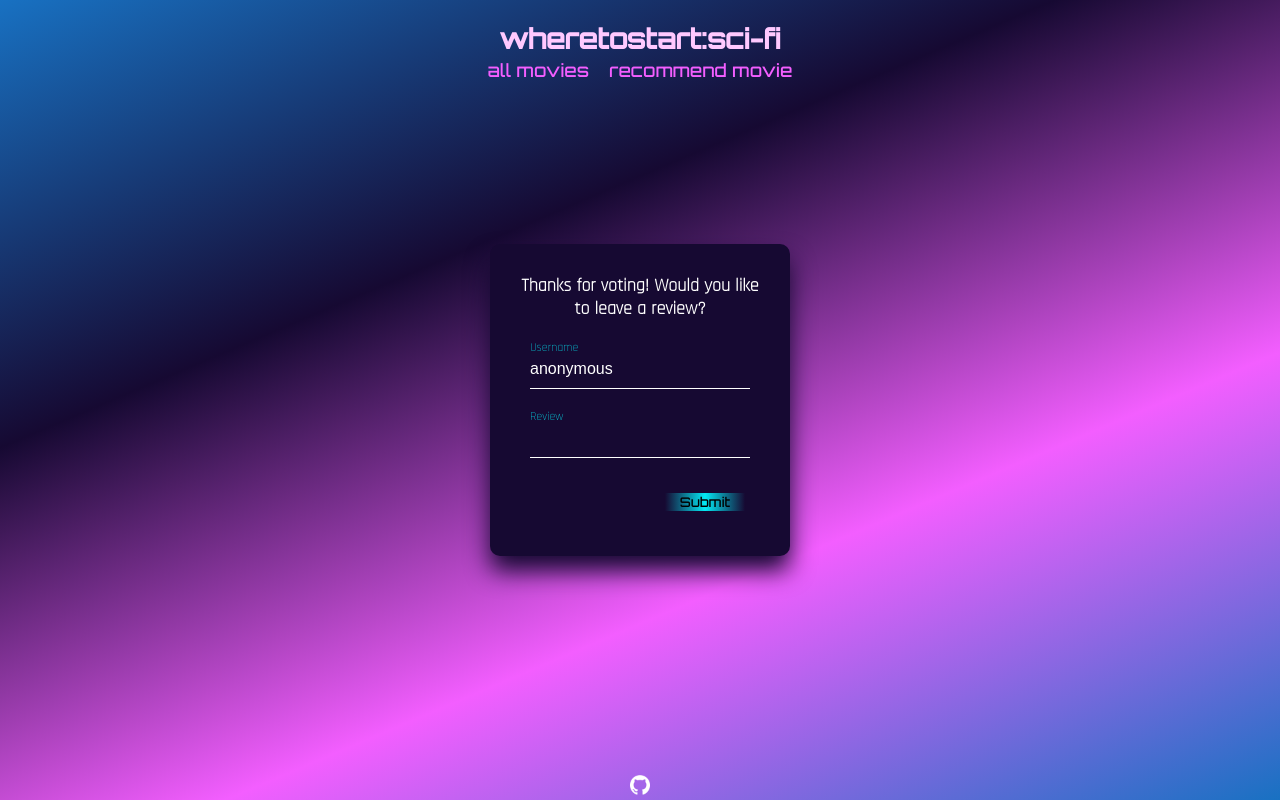
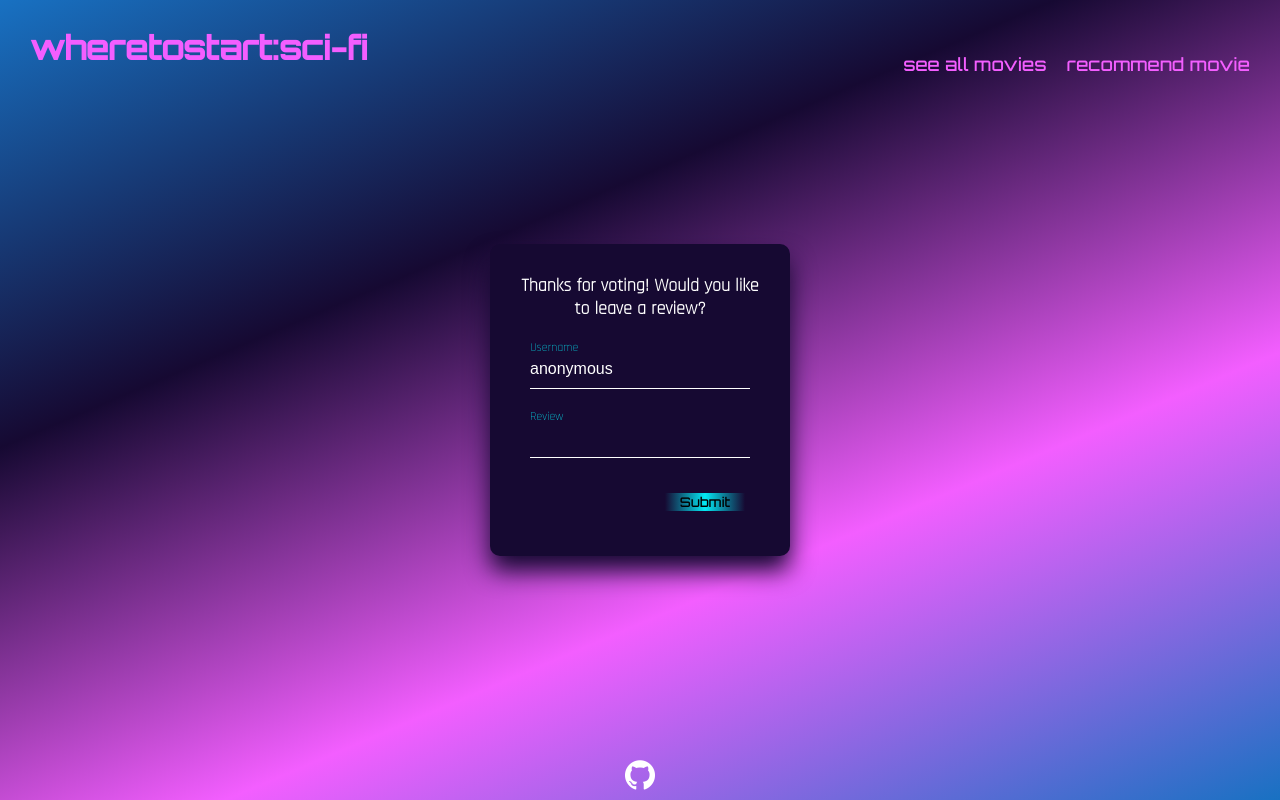
Before and after one commit to jesschoe/wheretostart, a React (Create React App) app in the folder client/: page /movies/1/review in a window 1280 px wide. Built offline with nearby package versions, Linux system fonts and the light colour scheme; no server answers.

Commit message:
update ombd URLs

```diff
--- a/client/src/App.css
+++ b/client/src/App.css
@@ -32,7 +32,6 @@ Link {
 nav {
   display: flex;
   flex-direction: column;
-  justify-content: space-between;
   font-family: 'Orbitron', sans-serif;
   background-color: transparent;
   color: #F35EFF;
@@ -53,7 +52,6 @@ nav {
 }
 
 footer {
-  height: 2em;
   background-color: transparent;
   flex: 0 0 auto;
   height: 30px;
@@ -85,7 +83,7 @@ footer img {
   display: flex;
   flex-direction: column;
   justify-content: space-between;
-  margin: 20px;
+  margin: 60px 30px 30px 30px;
   width: 140px;
   height: 230px;
   background-color: #160932;
@@ -93,6 +91,22 @@ footer img {
   box-shadow: 0 8px 6px -3px black;
 }
 
+.rank {
+  align-self: flex-end;
+  color: #160932;
+  background-color: #FFA671;
+  font-weight: bold;
+  font-size: 1em;
+  width: 60px;
+  opacity: .95;
+  margin: -15px;
+  transform: skewY(10deg);
+  box-shadow: 5px 5px 5px;
+}
+
+.rank h3 {
+  transform: skewY(-10deg);
+}
 .details {
   background-color: #640E7D;
   color: #D1FDFF;
@@ -236,50 +250,6 @@ i:hover {
   color: white;
 }
 
-.rank {
-  color: #160932;
-  background-color: #FFA671;
-  font-weight: bold;
-  font-size: 1em;
-  width: 60px;
-  opacity: .95;
-  margin: -15px;
-  transform: skewY(-7deg);
-  box-shadow: 5px 5px 5px;
-}
-
-.rank h3 {
-  transform: skewY(7deg);
-}
-
-@media only screen and (min-width: 500px) {
-  nav {
-    display: flex;
-    justify-content: space-between;
-    font-family: 'Orbitron', sans-serif;
-    background-color: transparent;
-    color: #F35EFF;
-    font-size: 1em;
-    padding: 0 0 10px 0;
-    flex: 0 0 auto;
-  }
-
-  .movie-card {
-    display: flex;
-    flex-direction: column;
-    justify-content: space-between;
-    margin: 20px;
-    width: 200px;
-    height: 330px;
-    background-color: #160932;
-    transform: skewY(-5deg);
-    box-shadow: 0 8px 6px -3px black;
-  }
-  .app-body {
-    max-width: 1050px;
-  }
-}
-
 input {
   width: 100%;
   padding: 10px 0;
@@ -299,3 +269,44 @@ label {
   color: #03e9f4;
   font-size: 12px;
 }
+
+@media only screen and (min-width: 500px) {
+  .movie-card {
+    display: flex;
+    flex-direction: column;
+    justify-content: space-between;
+    margin: 80px 40px 40px 40px;
+    width: 200px;
+    height: 330px;
+    background-color: #160932;
+    transform: skewY(-5deg);
+    box-shadow: 0 8px 6px -3px black;
+  }
+  .app-body {
+    max-width: 1050px;
+  }
+}
+
+@media only screen and (min-width: 1050px) {
+  nav {
+    display: flex;
+    flex-direction: row;
+    justify-content: space-between;
+    align-items: flex-end;
+    padding: 20px;
+    margin: -20px 0 20px 0;
+  }
+
+  footer {
+    height: 50px;
+  }
+
+  footer img {
+    width: 30px;
+    margin: 10px 0;
+  }
+
+  .site-name {
+    font-size: 1.2em;
+  }
+}
--- a/client/src/components/Carousel/Slider.css
+++ b/client/src/components/Carousel/Slider.css
@@ -13,7 +13,7 @@
 }
 
 .slide .movie-card {
-    margin: 20px auto;
+    margin: 50px auto;
     width: 250px;
     height: 400px;
 }
@@ -32,7 +32,6 @@
     color: #03e9f4;
 }
 
-
 .prev {
     top: 50%;
     left: 20px;
@@ -43,3 +42,22 @@
     right: 20px;
     transform: translateY(-60%);
 }
+
+@media only screen and (min-width: 1050px) {
+    .slider-container {
+        height: 750px;
+        position: relative;
+        overflow: hidden;
+    }
+
+    .slide {
+        width: 100%;
+        height: 100%;
+    }
+
+    .slide .movie-card {
+        margin: 50px auto;
+        width: 300px;
+        height: 520px;
+    }
+}
--- a/client/src/components/Navbar.jsx
+++ b/client/src/components/Navbar.jsx
@@ -4,9 +4,13 @@ import { Link } from 'react-router-dom'
 export default function Navbar() {
     return (
         <nav>
-            <Link className='nav-links site-name' to='/'><h1>wheretostart:sci-fi</h1></Link>
+            <Link className='nav-links' to='/'>
+                <div className='site-name'>
+                    <h1>wheretostart:sci-fi</h1>
+                </div>
+            </Link>
             <div>
-                <Link className='nav-links p-5'to='/movies'>all movies</Link>
+                <Link className='nav-links p-5'to='/movies'>see all movies</Link>
                 <Link className='nav-links p-5'to='/new'>recommend movie</Link>
             </div>
         </nav>
--- a/client/src/services/index.js
+++ b/client/src/services/index.js
@@ -5,9 +5,9 @@ const airtableKey = process.env.REACT_APP_AIRTABLE_KEY
 const omdbKey = process.env.REACT_APP_OMDB_KEY
 const airtableURL = `https://api.airtable.com/v0/${airtableBase}/Movies`
 const reviewsURL = `https://api.airtable.com/v0/${airtableBase}/Reviews`
-const omdbURL = `http://www.omdbapi.com/?apikey=${omdbKey}&t=$`
-const omdbSearchURL = `http://www.omdbapi.com/?apikey=${omdbKey}&s=$`
-const omdbSearchIdURL = `http://www.omdbapi.com/?apikey=${omdbKey}&i=`
+const omdbURL = `https://www.omdbapi.com/?apikey=${omdbKey}&t=$`
+const omdbSearchURL = `https://www.omdbapi.com/?apikey=${omdbKey}&s=$`
+const omdbSearchIdURL = `https://www.omdbapi.com/?apikey=${omdbKey}&i=`
 
 const config = {
     headers: {
```
